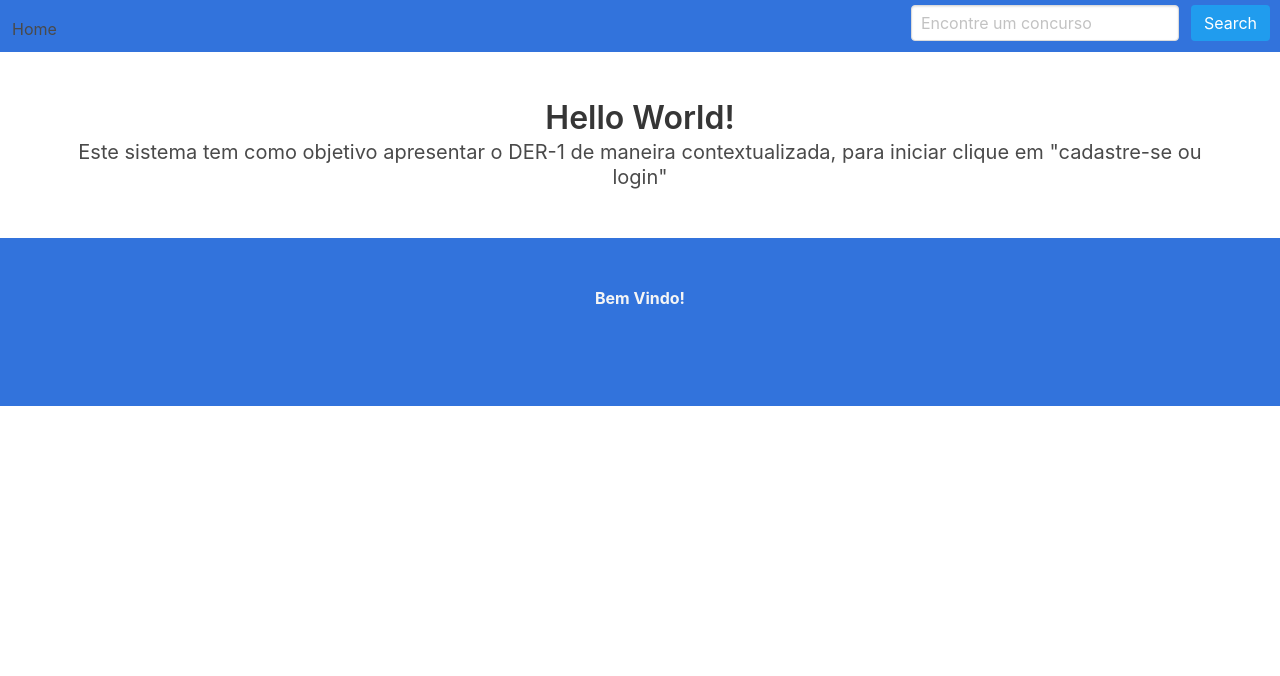
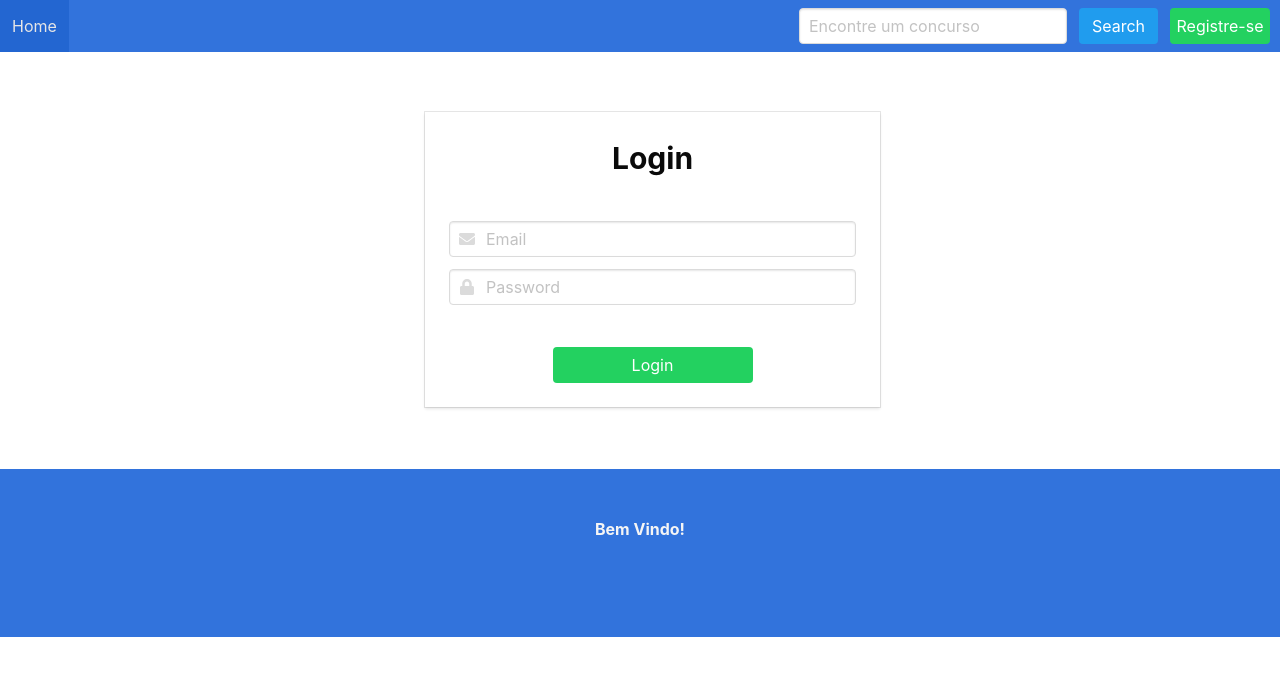
Before and after one commit to ThalesGabriel/crud-concurso, a React (Create React App) app: page / in a window 1280 px wide. Shown: the top 676 px of the page. Built offline with nearby package versions, Linux system fonts and the light colour scheme.

Commit message:
Layout do login

```diff
--- a/src/App.js
+++ b/src/App.js
@@ -3,12 +3,13 @@ import React from 'react';
 import Home from './components/home/index'
 import Navbar from './components/navbar/index'
 import Footer from './components/footer/index'
+import Login from './components/login/index'
 
 function App() {
   return (
     <div>
       <Navbar/>
-      <Home/>
+      <Login/>
       <Footer/>
     </div>
   );
--- /dev/null
+++ b/src/components/login/index.js
@@ -0,0 +1,40 @@
+import React, {Component} from 'react'
+
+export default class Login extends Component{
+    render(){
+        return(
+            <div className="is-text-centered" style={{paddingTop: 60, paddingBottom: 62, paddingLeft: 425, paddingRight: 400}}>
+                <div className="card" style={{width: 500}}>
+                    <div className="card-content has-text-centered">
+                        <p style={{paddingBottom: 40}}>
+                            <strong className="has-text-black" style={{fontSize: 30}}>Login</strong>
+                        </p>
+                        <div className="field">
+                        <p className="control has-icons-left has-icons-right">
+                            <input className="input" style={{width: 453}} type="email" placeholder="Email"/>
+                            <span className="icon is-small is-left">
+                            <i className="fas fa-envelope"></i>
+                            </span>
+                        </p>
+                        </div>
+                        <div className="field">
+                        <p className="control has-icons-left">
+                            <input className="input" type="password" placeholder="Password"/>
+                            <span className="icon is-small is-left">
+                            <i className="fas fa-lock"></i>
+                            </span>
+                        </p>
+                        </div>
+                        <div className="field" style={{paddingTop: 30}} >
+                        <p className="control has-text-centered">
+                            <button className="button is-success" style={{width: 200}}>
+                            Login
+                            </button>
+                        </p>
+                        </div>
+                    </div>
+                </div>
+            </div>
+        )
+    }
+}
--- a/src/components/navbar/index.js
+++ b/src/components/navbar/index.js
@@ -3,23 +3,12 @@ import React, { Component } from 'react'
 export default class Navbar extends Component{
     render(){
         return(
-            <nav className="navbar has-background-link" role="navigation" aria-label="main navigation">
-                <div className="navbar-brand">
-
-                    <a role="button" className="navbar-burger burger" href="/" aria-label="menu" aria-expanded="false" data-target="navbarBasicExample">
-                    <span aria-hidden="true"></span>
-                    <span aria-hidden="true"></span>
-                    <span aria-hidden="true"></span>
-                    </a>
-                </div>
-
-                <div id="navbarBasicExample" className="navbar-menu " style={{paddingRight: 10, paddingTop: 5}}>
+            <nav className="navbar is-link" role="navigation" aria-label="main navigation">
+                <div id="navbarBasicExample" className="navbar-menu">
                     <div className="navbar-start">
-                    <h1 className="navbar-item">
-                        Home
-                    </h1>
+                    <a class="navbar-item has-text-white"href="/">Home</a>
                     </div>
-                    <div className="field is-grouped">
+                    <div className="field is-grouped" style={{paddingRight: 10, paddingTop: 8}}>
                         <p className="control is-expanded">
                             <input className="input" type="text" placeholder="Encontre um concurso"/>
                         </p>
@@ -28,6 +17,9 @@ export default class Navbar extends Component{
                             Search
                             </a>
                         </p>
+                        <button className="button is-success" style={{width: 100}}>
+                            Registre-se
+                        </button>
                     </div>
                 </div>
             </nav>
```
